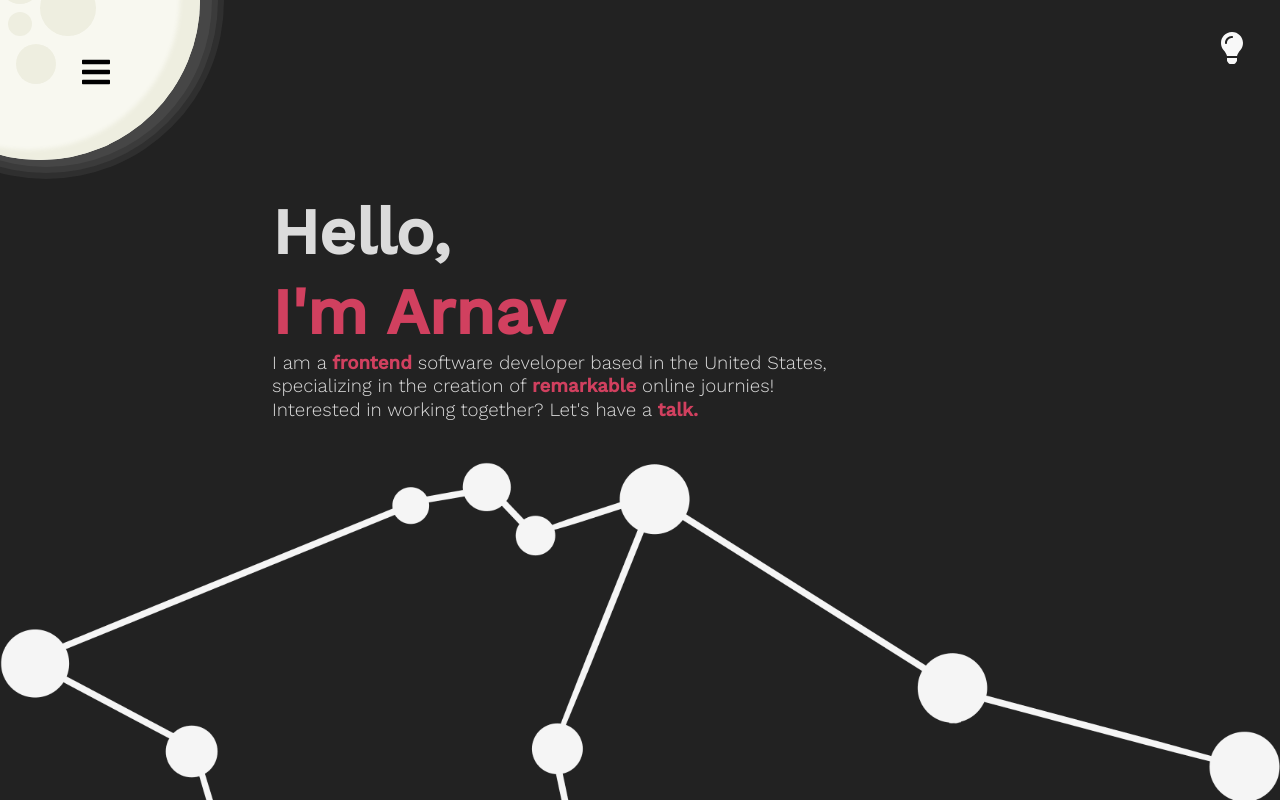
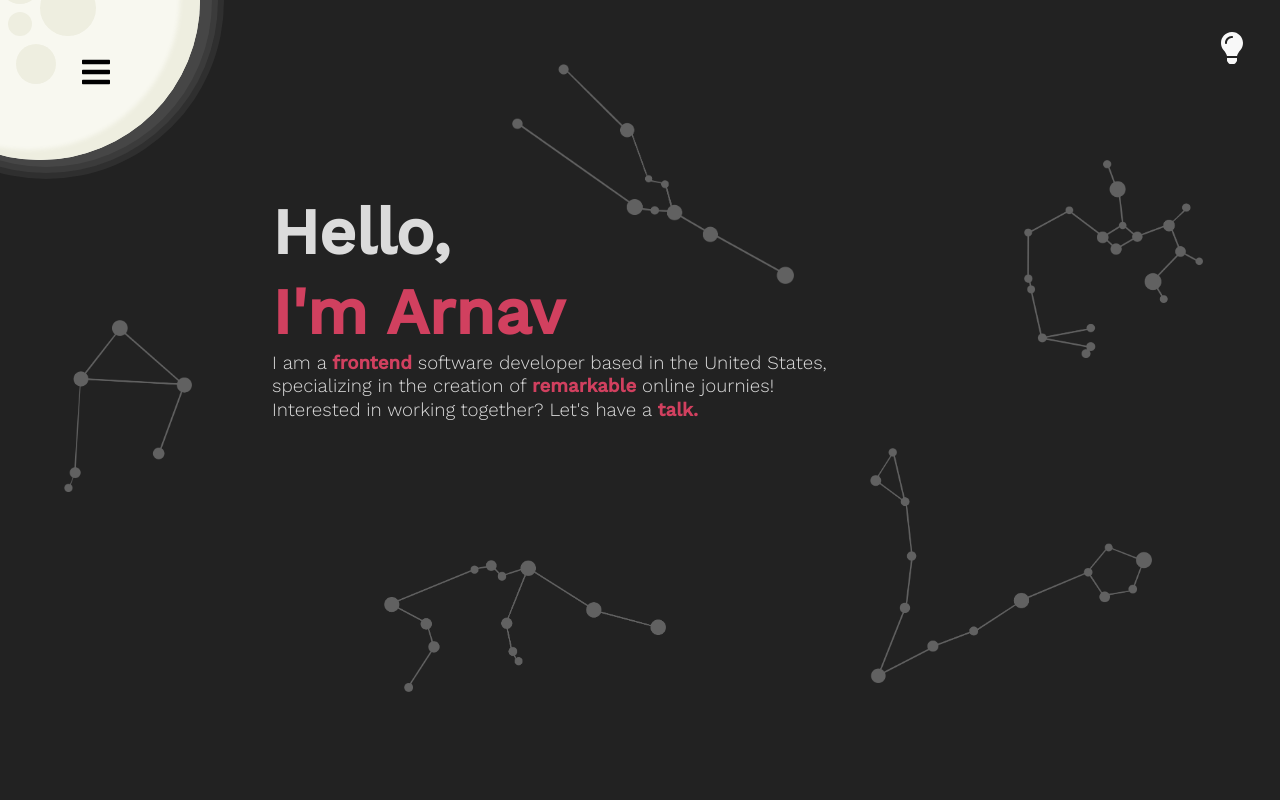
Before and after one commit to Arnav350/portfolio, a React (Create React App) app: page / in a window 1280 px wide. Built offline with nearby package versions, Linux system fonts and the light colour scheme.

Commit message:
completed page navigation, issue with contact, added assets with consellations and positioned them

```diff
--- a/src/App.css
+++ b/src/App.css
@@ -64,7 +64,6 @@ img {
 .main::-webkit-scrollbar {
   width: 8px;
 }
-
 
 .main::-webkit-scrollbar-track {
   background-color: #222222;
@@ -246,6 +245,7 @@ img {
 /* intro__text */
 
 .intro {
+  position: relative;
   height: 100vh;
   background-color: #222222;
   transition: filter 700ms ease;
@@ -278,6 +278,42 @@ img {
 
 .intro__sub {
   font-weight: 300;
+}
+
+.intro__constellation {
+  position: absolute;
+  opacity: 0.3;
+  transition: opacity 100ms ease;
+}
+
+.intro__constellation--1 {
+  top: 70%;
+  left: 30%;
+  width: 22%;
+}
+
+.intro__constellation--2 {
+  top: 20%;
+  left: 80%;
+  width: 14%;
+}
+
+.intro__constellation--3 {
+  top: 40%;
+  left: 5%;
+  width: 10%;
+}
+
+.intro__constellation--4 {
+  top: 8%;
+  left: 40%;
+  width: 22%;
+}
+
+.intro__constellation--5 {
+  top: 56%;
+  left: 68%;
+  width: 22%;
 }
 
 /* projects */
@@ -376,3 +412,8 @@ img {
 .dark .nav__circle {
   filter: saturate(30) hue-rotate(-20deg);
 }
+
+.dark .intro__constellation {
+  display: none;
+  opacity: 0;
+}
--- a/src/App.tsx
+++ b/src/App.tsx
@@ -44,7 +44,9 @@ function App() {
 
   function navScroll(nameClass: React.MutableRefObject<HTMLButtonElement>) {
     nameClass.current.scrollIntoView({ behavior: "smooth" });
-    toggleNav();
+    setTimeout(() => {
+      toggleNav();
+    }, 300);
   }
 
   return (
@@ -111,6 +113,21 @@ function App() {
         <main className="main">
           <section className="intro" ref={intro}>
             <FaLightbulb className="intro__dark" onClick={toggleDark} />
+            <figure className="intro__constellation intro__constellation--1">
+              <img src={constellation1} />
+            </figure>
+            <figure className="intro__constellation intro__constellation--2">
+              <img src={constellation2} />
+            </figure>
+            <figure className="intro__constellation intro__constellation--3">
+              <img src={constellation3} />
+            </figure>
+            <figure className="intro__constellation intro__constellation--4">
+              <img src={constellation4} />
+            </figure>
+            <figure className="intro__constellation intro__constellation--5">
+              <img src={constellation5} />
+            </figure>
             <div className="intro__text container">
               <h1 className="intro__title">Hello,</h1>
               <h1 className="intro__title">
@@ -126,21 +143,6 @@ function App() {
                 <b className="secondary">talk.</b>
               </h3>
             </div>
-            <figure>
-              <img src={constellation1} />
-            </figure>
-            <figure>
-              <img src={constellation2} />
-            </figure>
-            <figure>
-              <img src={constellation4} />
-            </figure>
-            <figure>
-              <img src={constellation5} />
-            </figure>
-            <figure>
-              <img src={constellation3} />
-            </figure>
           </section>
           <section className="projects" ref={projects}>
             <div className="temp container">
```
Also changed, not shown: src/assets/constellation3.png.
